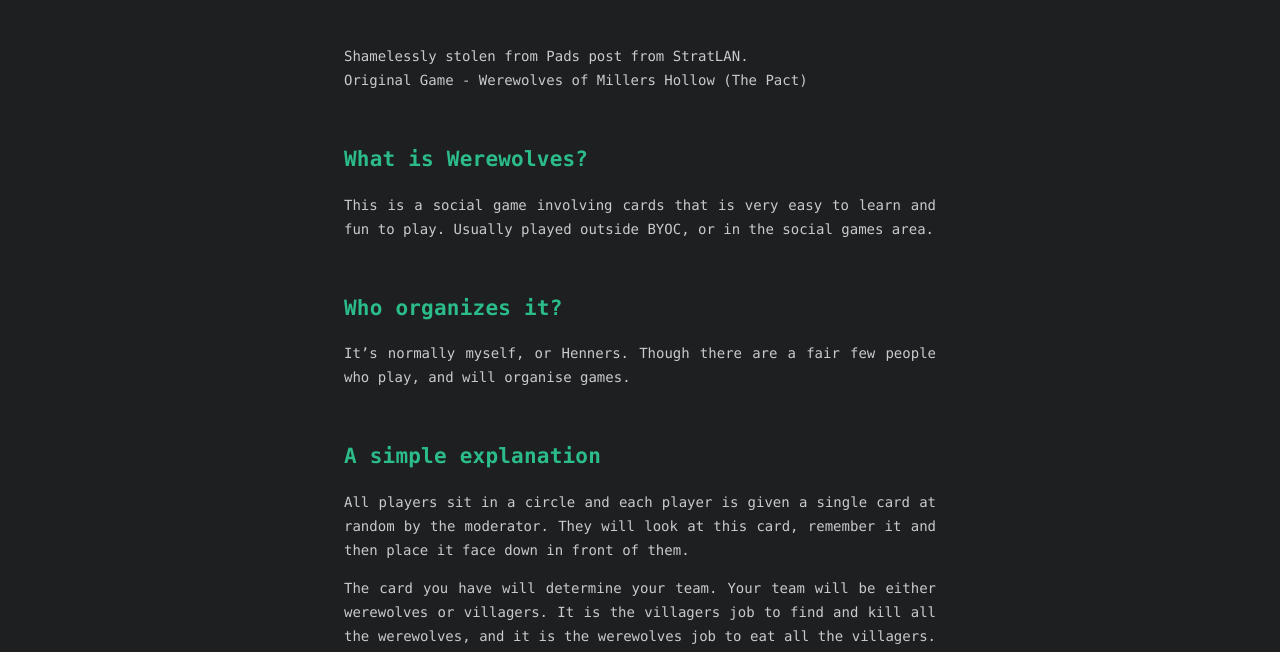
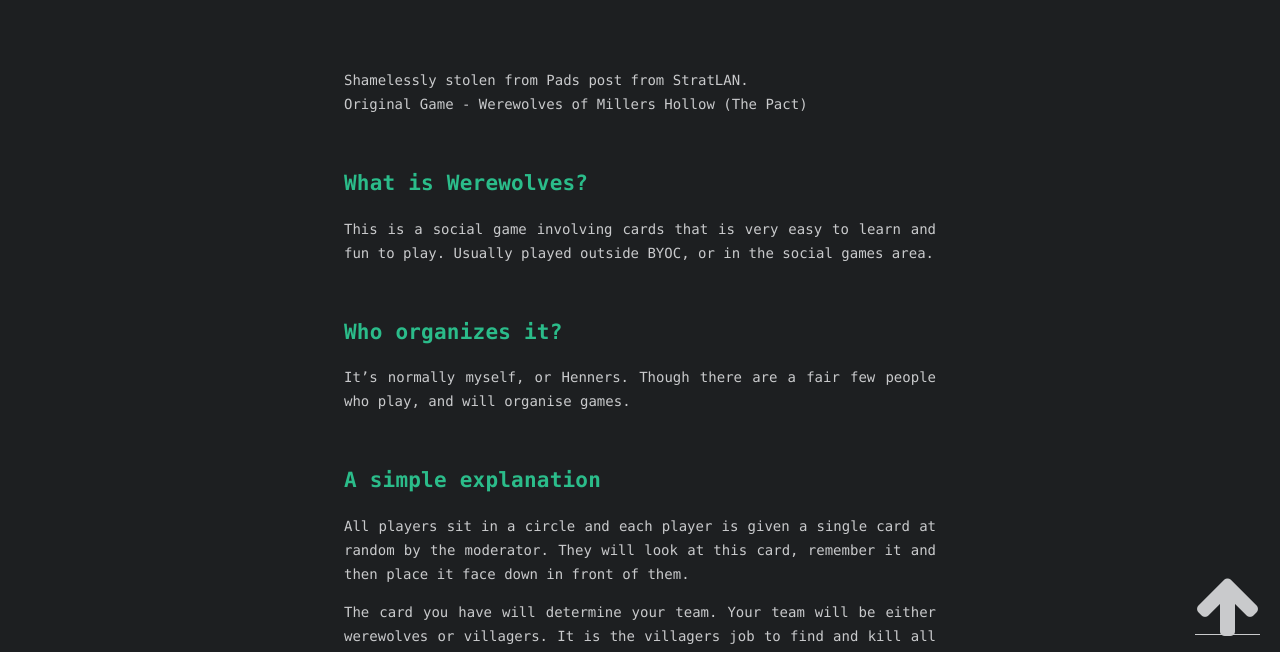
Before and after one commit to GeorgeVicarey/Werewolves, a plain HTML site: page index.html in a window 1280 px wide. Shown: the part 139-791 px from the top of the page. Drawn offline with Linux system fonts and the light colour scheme; files whose address does not match are found by name.

Commit message:
Site updated: 2017-04-01 19:30:12

```diff
--- a/css/style.css
+++ b/css/style.css
@@ -1338,3 +1338,8 @@ pre code {
 h3 {
   text-align: center;
 }
+#TOP {
+  position: fixed;
+  bottom: 20px;
+  right: 20px;
+}
--- a/index.html
+++ b/index.html
@@ -40,7 +40,7 @@ What is Werewolves?This is a social game involving cards that is very easy to le
 <meta property="og:image" content="https://georgevicarey.github.io/Werewolves/images/whitewolf.jpg">
 <meta property="og:image" content="https://georgevicarey.github.io/Werewolves/images/piper.jpg">
 <meta property="og:image" content="https://georgevicarey.github.io/Werewolves/images/angel.jpg">
-<meta property="og:updated_time" content="2017-04-01T18:01:13.152Z">
+<meta property="og:updated_time" content="2017-04-01T18:29:23.052Z">
 <meta name="twitter:card" content="summary">
 <meta name="twitter:title" content="Rules">
 <meta name="twitter:description" content="Shamelessly stolen from Pads post from StratLAN.Original  Game - Werewolves of Millers Hollow (The Pact)
@@ -113,7 +113,7 @@ What is Werewolves?This is a social game involving cards that is very easy to le
 
 
   <div class="content" itemprop="articleBody">
-    <p>Shamelessly stolen from Pads post from StratLAN.<br>Original  Game - Werewolves of Millers Hollow (The Pact)</p>
+    <p><div id="#top"></div><br>Shamelessly stolen from Pads post from StratLAN.<br>Original  Game - Werewolves of Millers Hollow (The Pact)</p>
 <h1 id="What-is-Werewolves"><a href="#What-is-Werewolves" class="headerlink" title="What is Werewolves?"></a>What is Werewolves?</h1><p>This is a social game involving cards that is very easy to learn and fun to play. Usually played outside BYOC, or in the social games area. </p>
 <h1 id="Who-organizes-it"><a href="#Who-organizes-it" class="headerlink" title="Who organizes it?"></a>Who organizes it?</h1><p>It’s normally myself, or Henners. Though there are a fair few people who play, and will organise games.</p>
 <h1 id="A-simple-explanation"><a href="#A-simple-explanation" class="headerlink" title="A simple explanation"></a>A simple explanation</h1><p>All players sit in a circle and each player is given a single card at random by the moderator. They will look at this card, remember it and then place it face down in front of them. </p>
@@ -155,6 +155,7 @@ What is Werewolves?This is a social game involving cards that is very easy to le
 <h3 id="White-Wolf"><a href="#White-Wolf" class="headerlink" title="White Wolf"></a>White Wolf</h3><p><img src="images/whitewolf.jpg" alt="WhiteWolf"><br>Their goal is to be the last player left alive at the end of the game.<br>The White Wolf wakes up on his own every other night and selects a werewolf to eat.<br>Uncommon</p>
 <h3 id="Piper"><a href="#Piper" class="headerlink" title="Piper"></a>Piper</h3><p><img src="images/piper.jpg" alt="Piper"><br>Their goal is to have everyone in the village mesmerised.<br>The Piper wakes alone each night, and selects two people to mesmerise.<br>Those two people are tapped on the head, and are told to wake up.<br>Then, all other mesmerised people are awoken.<br>Rare</p>
 <h3 id="Angel"><a href="#Angel" class="headerlink" title="Angel"></a>Angel</h3><p><img src="images/angel.jpg" alt="Angel"><br>Their goal is to be lynched during the first day phase by the village.<br>If they do, the game is over, angel victory.<br>If they do not, they join the village team.<br>Common</p>
+<p><a href="/#top"><div id="TOP"><i class="fa fa-arrow-up fa-5x" aria-hidden="true"></i></div></a></p>
 
   </div>
 </article>
```
